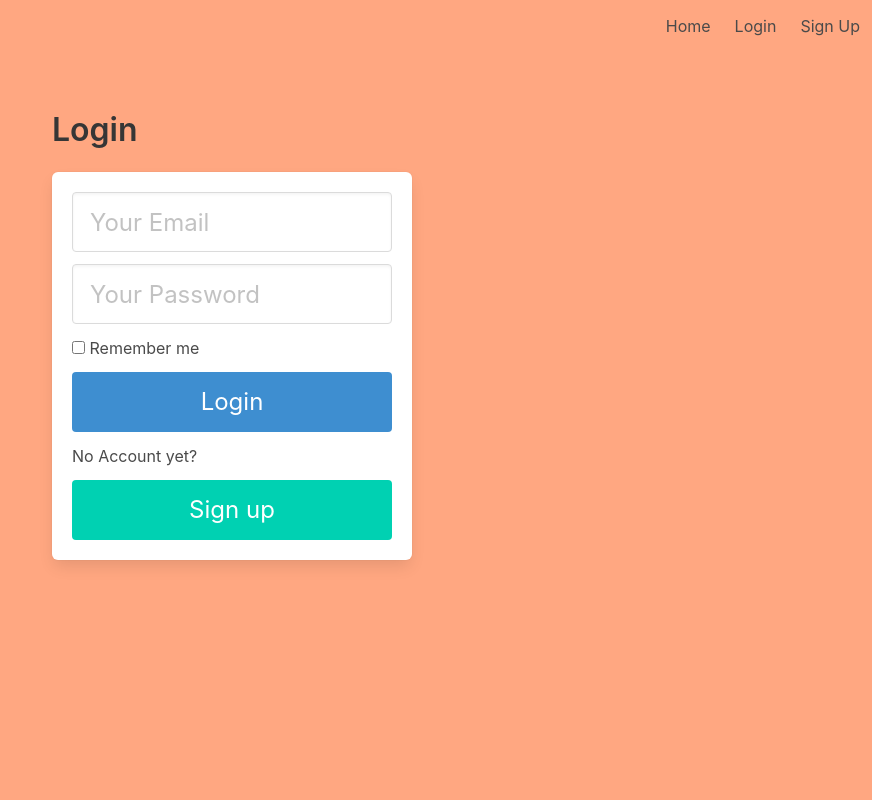
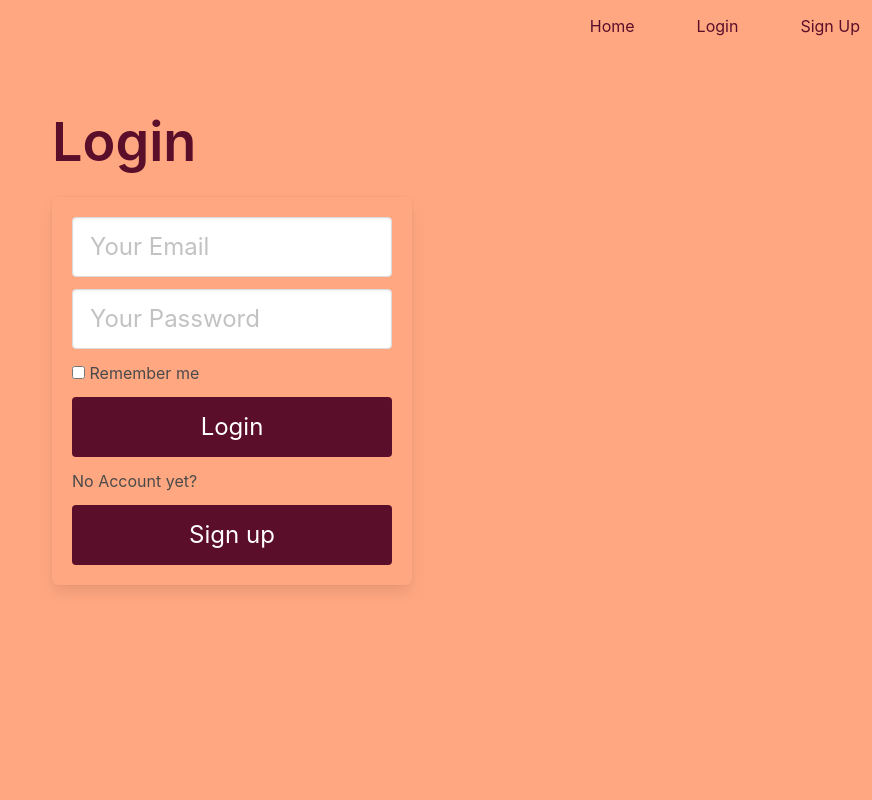
Before and after one commit to wbglaeser/ev-flask, a Flask app: page /login in a window 1280 px wide. Shown: the whole page, without its empty margins (408-1280 px from the left). Run offline with Flask 2, Linux system fonts and the light colour scheme; some libraries are stand-ins or nearby versions.

Commit message:
adjust new color changes to question queue

```diff
--- a/static/css/styles.css
+++ b/static/css/styles.css
@@ -55,6 +55,11 @@
   box-shadow: 0px 0px;
 }
 
+.navbar-item-style {
+  color: #5B0E29;
+  padding-left: 50px;
+}
+
 a.home-select:hover {
   background-color: #FFA781;
 }
@@ -72,20 +77,54 @@ a.start-button:hover {
 #question-container {
   justify-content: flex-start;
   margin: 0px;
-  padding: 0px 150px 0px 150px;
 }
 
 #question-box {
   background-color: #FFA781;
   padding: 50px;
-  min-width: 650px;
   margin: 0px 0px 0px 0px;
 }
 
-.question-field {
+/* begin login */
+#login-box {
+  background-color: #FFA781;
+}
+
+#login-field {
   font-size: 54px !important;
   text-align: left;
   color: #5B0E29;
+}
+
+#login-button {
+  background-color: #5B0E29;
+}
+/* end login */
+
+/* begin signup */
+#signup-box {
+  background-color: #FFA781;
+}
+
+#signup-field {
+  font-size: 54px !important;
+  text-align: left;
+  color: #5B0E29;
+}
+
+#signup-button {
+  background-color: #5B0E29;
+}
+/* end signup */
+
+.question-field {
+  font-size: 36px !important;
+  text-align: left;
+  color: #5B0E29;
+}
+
+#date-field {
+  padding-bottom: 12px;
 }
 
 .next-button {
@@ -99,7 +138,7 @@ a.next-button:hover {
 }
 
 .question-input {
-  font-size: 42px !important;
+  font-size: 24px !important;
   text-align: left;
   color: #5B0E29;
   opacity: 40%;
--- a/templates/base.html
+++ b/templates/base.html
@@ -28,24 +28,24 @@
 
                 <div class="navbar-menu" id="navMenu">
                   <div class="navbar-end">
-                      <a href="{{ url_for('main.index') }}" class="navbar-item main-font-color home-select">
+                      <a href="{{ url_for('main.index') }}" class="navbar-item navbar-item-style home-select">
                           Home
                       </a>
                       {% if current_user.is_authenticated %}
-                      <a href="{{ url_for('main.profile') }}" class="navbar-item main-font-color home-select">
+                      <a href="{{ url_for('main.profile') }}" class="navbar-item navbar-item-style home-select">
                           Profile
                       </a>
                       {% endif %}
                       {% if not current_user.is_authenticated %}
-                      <a href="{{ url_for('auth.login') }}" class="navbar-item main-font-color home-select">
+                      <a href="{{ url_for('auth.login') }}" class="navbar-item navbar-item-style home-select">
                           Login
                       </a>
-                      <a href="{{ url_for('auth.signup') }}" class="navbar-item main-font-color home-select">
+                      <a href="{{ url_for('auth.signup') }}" class="navbar-item navbar-item-style home-select">
                           Sign Up
                       </a>
                       {% endif %}
                       {% if current_user.is_authenticated %}
-                      <a href="{{ url_for('auth.logout') }}" class="navbar-item main-font-color home-select">
+                      <a href="{{ url_for('auth.logout') }}" class="navbar-item navbar-item-style home-select">
                           Logout
                       </a>
                       {% endif %}
--- a/templates/login.html
+++ b/templates/login.html
@@ -2,8 +2,8 @@
 
 {% block content %}
 <div class="column is-4 is-offset-4">
-    <h3 class="title">Login</h3>
-    <div class="box">
+    <h3 class="title" id="login-field">Login</h3>
+    <div class="box" id="login-box">
         {% with messages = get_flashed_messages() %}
         {% if messages %}
             <div class="notification is-danger">
@@ -29,13 +29,13 @@
                     Remember me
                 </label>
             </div>
-            <button class="button is-block is-info is-large is-fullwidth">Login</button>
+            <button class="button is-block is-info is-large is-fullwidth" id="login-button">Login</button>
             <div class="field">
                 <p class="mt-3">
                 No Account yet?
                 </p>
             </div>
-            <a href="/signup" class="button is-block is-large is-fullwidth is-primary"> Sign up  </a>
+            <a href="/signup" class="button is-info is-large is-fullwidth" id="login-button"> Sign up  </a>
         </form>
     </div>
 </div>
--- a/templates/signup.html
+++ b/templates/signup.html
@@ -3,8 +3,8 @@
 
 {% block content %}
 <div class="column is-4 is-offset-4">
-    <h3 class="title">Sign Up</h3>
-    <div class="box">
+    <h3 class="title" id="login-field">Sign Up</h3>
+    <div class="box" id="signup-box">
         {% with messages = get_flashed_messages() %}
             {% if messages %}
                 <div class="notification is-danger">
@@ -31,7 +31,7 @@
                 </div>
             </div>
 
-            <button class="button is-block is-info is-large is-fullwidth">Sign Up</button>
+            <button class="button is-info is-large is-fullwidth" id="signup-button">Sign Up</button>
         </form>
     </div>
 </div>
```
Also changed, not shown: templates/event.html (+47 -49 lines).
